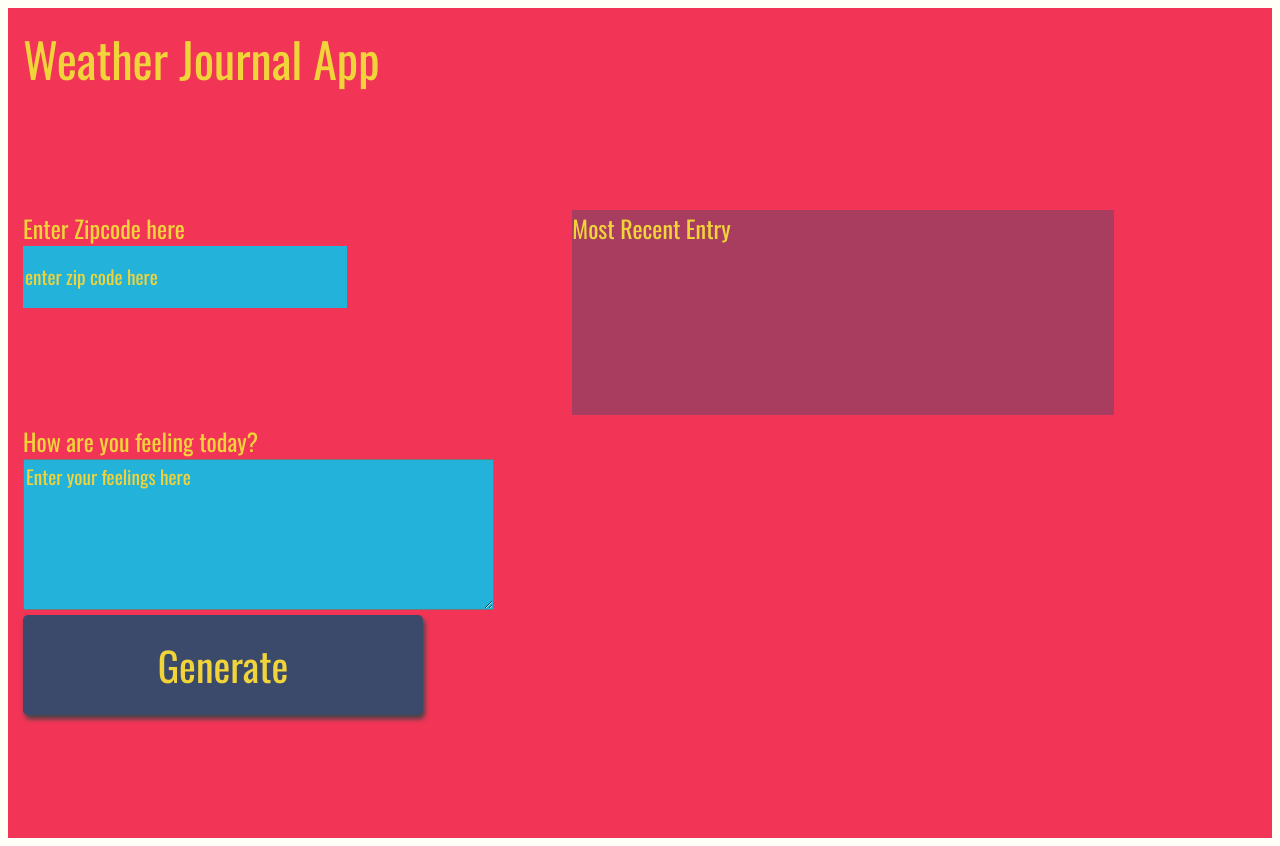
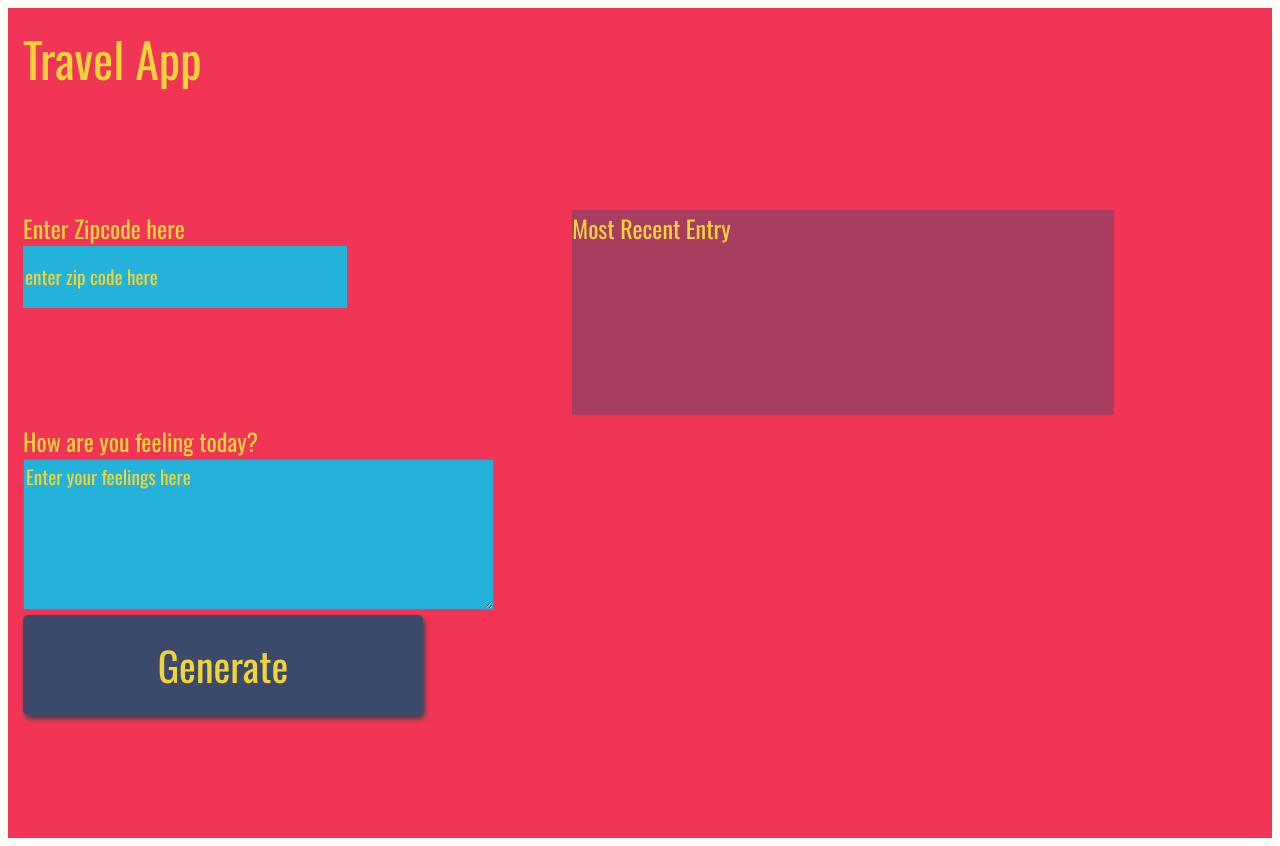
Before and after one commit to belindaleebriggs/travel-app, a plain HTML site: page website/index.html in a window 1280 px wide. Drawn offline with nearby package versions, Linux system fonts and the light colour scheme; a web font is replaced by a local one.

Commit message:
doc: Updated readme
changed title on index page

```diff
--- a/website/index.html
+++ b/website/index.html
@@ -2,14 +2,14 @@
 <html>
 <head>
 <meta charset="UTF-8">
-<title>Weather Journal</title>
+<title>Travel App</title>
 <link href="https://fonts.googleapis.com/css?family=Oswald:400,600,700|Ranga:400,700&display=swap" rel="stylesheet">
 <link rel="stylesheet" href="style.css">
 </head>
  <body>
 <div id = "app">
   <div class ="holder headline">
-    Weather Journal App
+    Travel App
   </div>
   <div class ="holder zip">
     <label for="zip">Enter Zipcode here</label>
```
Also changed, not shown: README.md, 1 other file.
